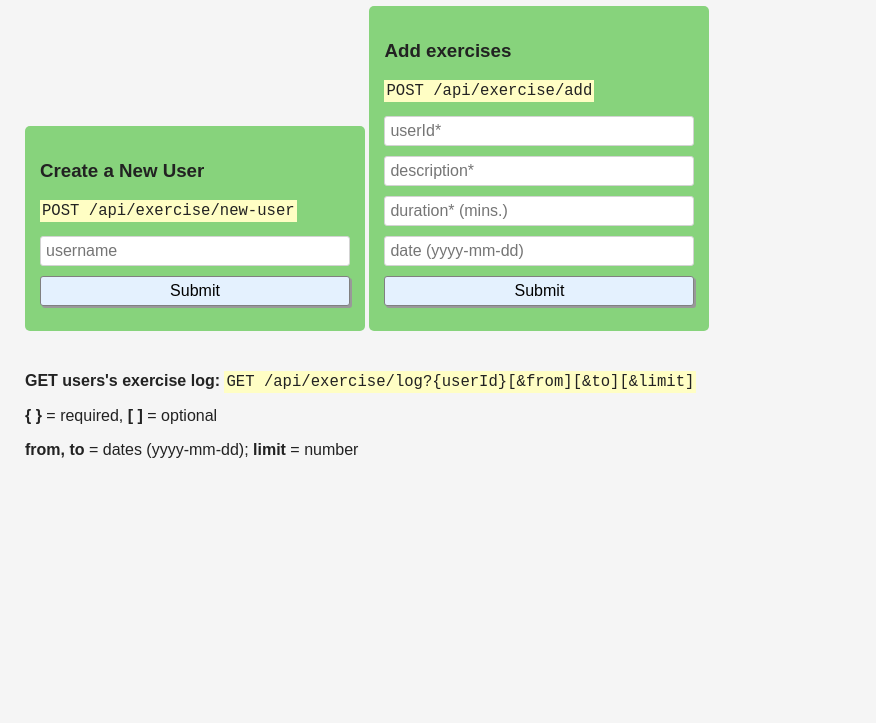
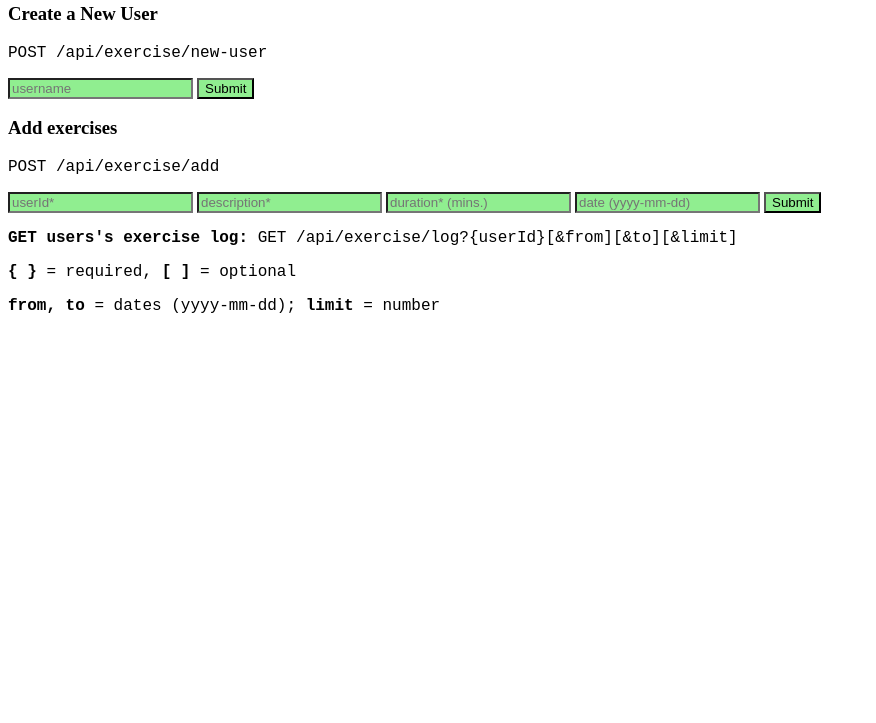
Before and after one commit to spr15bd/exercise-tracker, a website: page views/index.html in a window 1280 px wide. Shown: the part 77-800 px from the top of the page, without its empty margins (0-876 px from the left). Drawn offline with Linux system fonts and the light colour scheme; files that its build step writes are made by us from their sources.

Commit message:
Add files via upload

```diff
--- a/public/style.css
+++ b/public/style.css
@@ -1,64 +1,17 @@
-
-* {
-  box-sizing: border-box;
-}
-
-body {
-  font-family:sans-serif;
-  margin: 25px;
-  color: #222;
-  background-color: #f5f5f5;
-}
-
-h1 {
-  font-weight: bold;
-
-}
-
-.bold {
-  font-weight: bold;
-}
-
 p {
-  max-width: 900px;
-}
-
-form {
-  margin-bottom: 25px;
-  padding: 15px;
-  background-color: #87D37C;
-  display: inline-block;
-  width: 100%;
-  max-width: 340px;
-  border-radius: 5px;
+    font-size: 16px;
+    font-family: monospace;
 }
 
 input {
-  display: block;
-  margin-bottom: 10px;
-  padding: 5px;
-  width: 100%;
-  border: 1px solid lightgrey;
-  border-radius: 3px;
-  font-size: 16px;
+  background-color:lightgreen;
 }
 
-input[type=submit] {
-  font-size: 16px;
-  border-radius: 3px;
-  background-color: #E4F1FE;
-  border: 1px solid grey;
-  box-shadow: 2px 2px #999;
-  cursor: pointer;
+#new-user, #add-exercises {
+  padding:5px;
+  margin: 10px;
+  border-color: green;
+  border-width: 2px;
+  border-style: solid;
+  background-color: lightgray;
 }
-
-input[type=submit]:hover {
-  background-color: #FFFEC4;
-}
-
-code {
-  font-family: monospace;
-  font-size: 1.2em;
-  background-color: #FFFEC4;
-  padding: 2px;
-}
```
